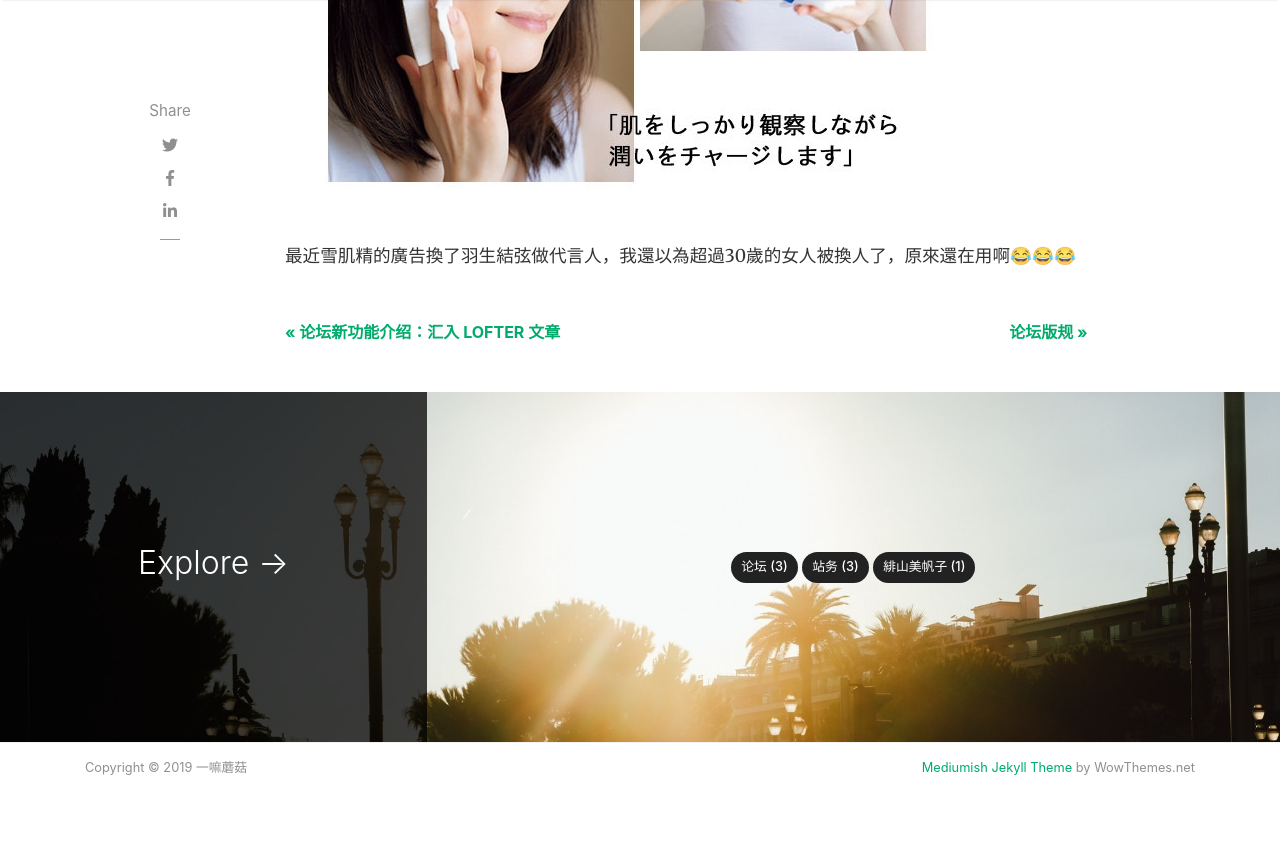
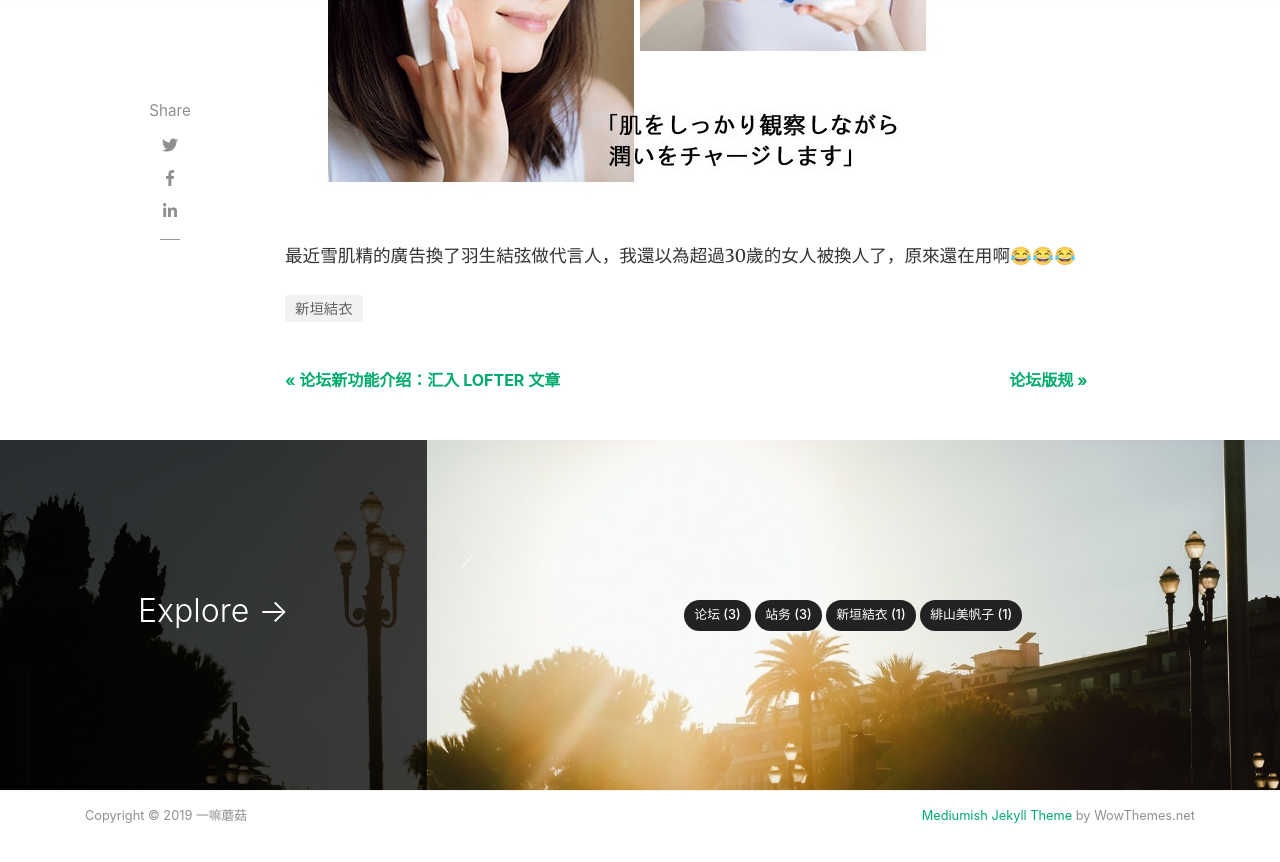
Before and after one commit to mogu-shirahi/mogu-shirahi.github.io, a Jekyll site: the page built from _posts/2019-06-22-雪肌精代言人.md, in a window 1280 px wide and 900 px high, scrolled down 739 px. Shown: the top 862 px of the window. Built offline with Jekyll 4.4.1, drawn with Linux system fonts in a browser that asks for light colours; nearby versions of some CDN libraries; comment, search, counter and statistics services are not loaded.

Commit message:
Update 2019-06-22-雪肌精代言人.md

```diff
--- a/_posts/2019-06-22-雪肌精代言人.md
+++ b/_posts/2019-06-22-雪肌精代言人.md
@@ -4,6 +4,7 @@ author: mogu
 featured: false
 hidden: false
 title: "雪肌精代言人"
+categories: [ 新垣結衣 ]
 image: "assets/images/2019-06-22-雪肌精代言人.jpg"
 
 ---
```
